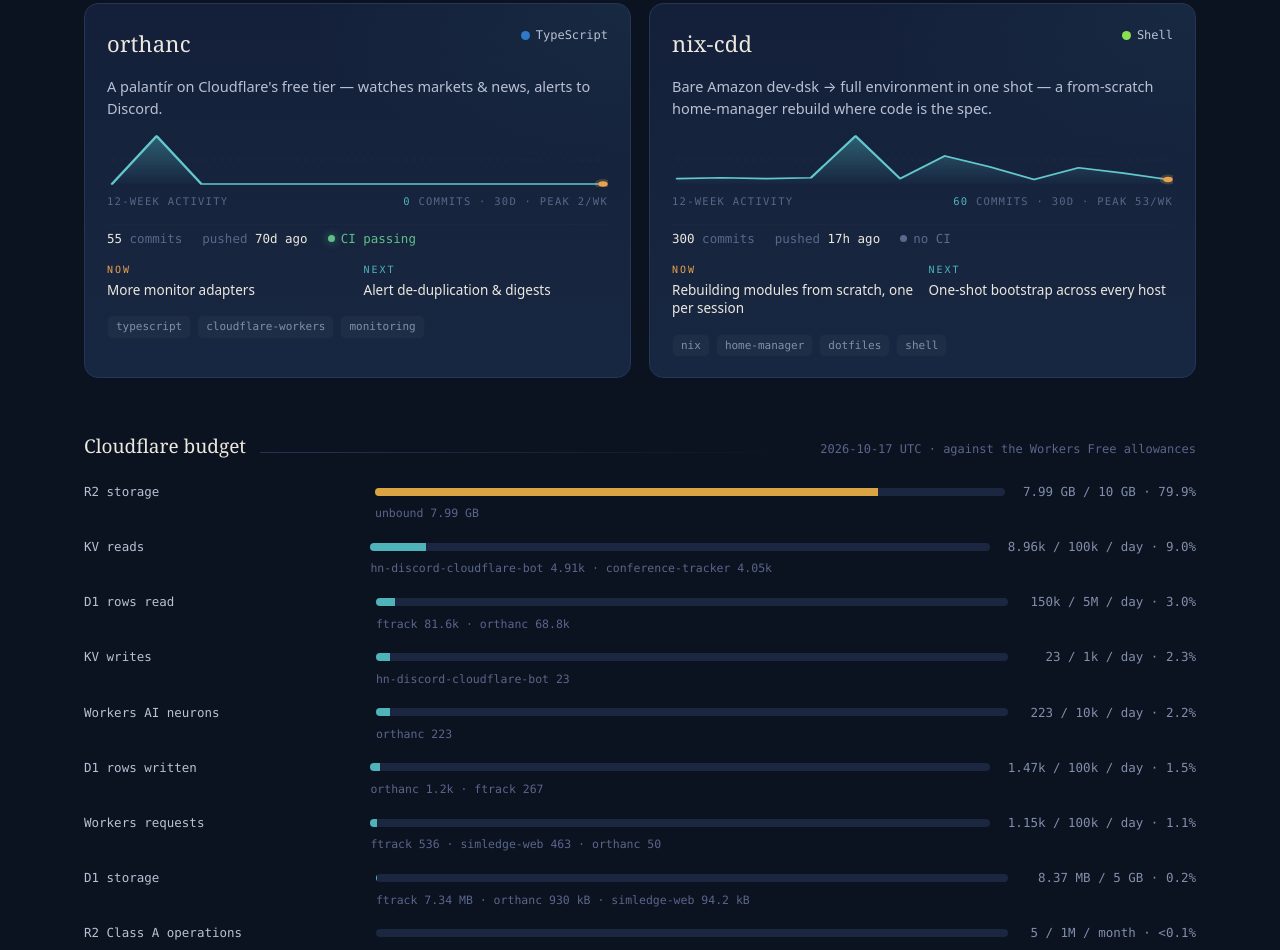
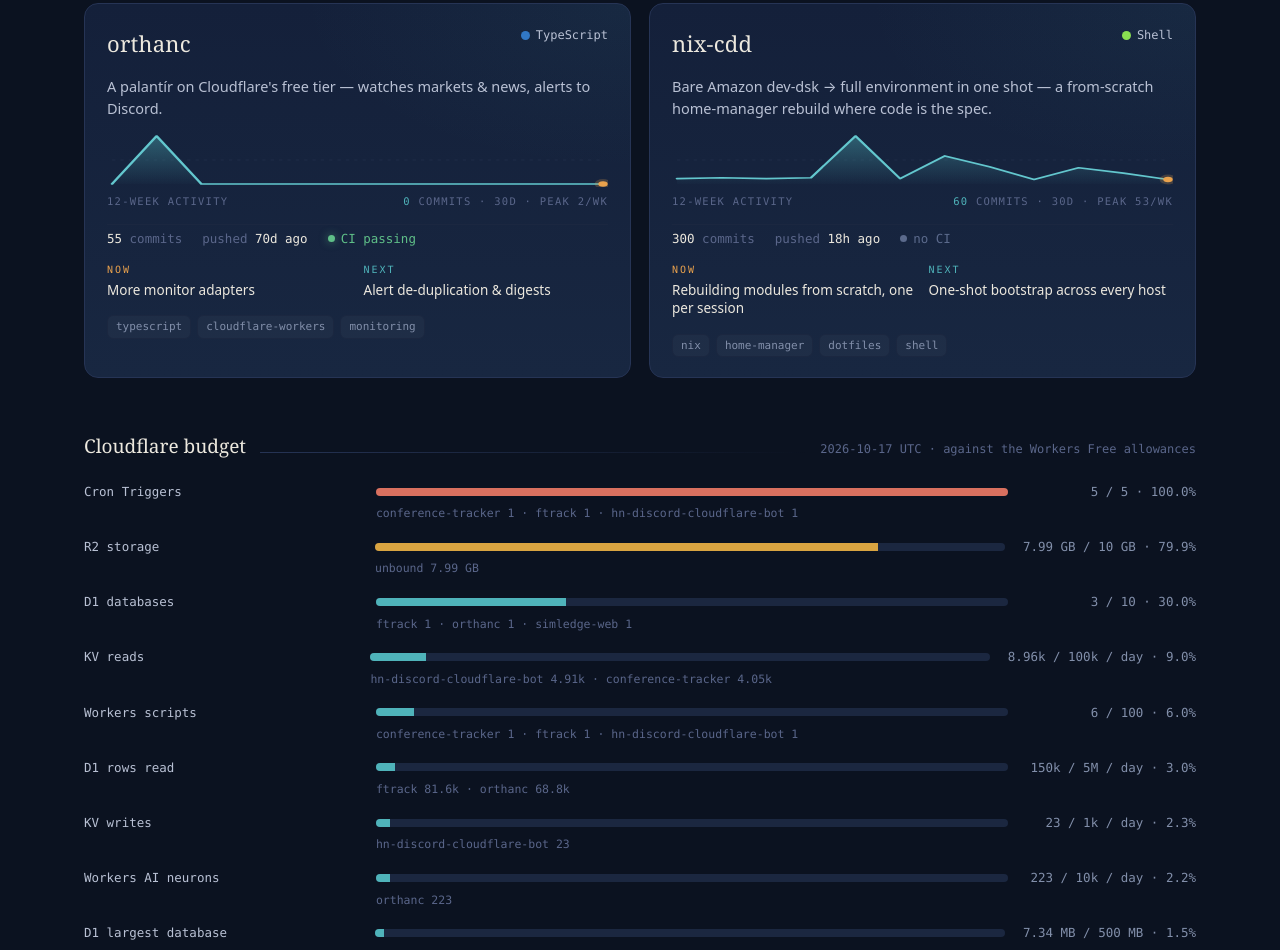
Before and after one commit to Ahacad/amon-hen-web, a plain HTML site: page index.html in a window 1280 px wide. Shown: the part 1850-2800 px from the top of the page. Drawn offline with Linux system fonts and the light colour scheme.

Commit message:
chore: refresh dashboard

```diff
--- a/index.html
+++ b/index.html
@@ -234,10 +234,18 @@
 
   <section class="quotas" id="quotas" aria-label="Cloudflare usage against the Workers Free allowances"></section>
 
+  <div class="rule">
+    <h2>GitHub budget</h2>
+    <span class="line"></span>
+    <span class="count" id="ghDay"></span>
+  </div>
+
+  <section class="quotas" id="ghQuotas" aria-label="GitHub usage against the GitHub Free allowances"></section>
+
   <footer class="site-foot">
     <div>
       <div class="how">How the seat sees</div>
-      <p>A Rust CLI reads each repo through the GitHub API and the Cloudflare account's usage once a day, fuses the live numbers with a hand-curated <em>now / next</em>, and rewrites this surface from a single <code>snapshot.json</code>. The daily green run in the Actions tab is the proof it's still watching.</p>
+      <p>A Rust CLI reads each repo through the GitHub API, plus the Cloudflare account's usage and the GitHub billing report, once a day, fuses the live numbers with a hand-curated <em>now / next</em>, and rewrites this surface from a single <code>snapshot.json</code>. The daily green run in the Actions tab is the proof it's still watching.</p>
     </div>
     <div><a class="repo-link" href="https://github.com/Ahacad/amon-hen" target="_blank" rel="noopener">source ↗</a></div>
   </footer>
@@ -350,6 +358,7 @@
   }
 
   // 5440000 -> "5.44M", 7987701643 bytes -> "7.99 GB": three significant digits.
+  const UNIT_SUFFIX = { gb_seconds: " GB-s", seconds: " s", minutes: " min", hours: " h" };
   function fmt(unit, n) {
     const bytes = unit === "bytes";
     const [g, m, k] = bytes ? [" GB", " MB", " kB"] : ["B", "M", "k"];
@@ -359,19 +368,19 @@
     };
     const out = n >= 1e9 ? scale(n / 1e9, g) : n >= 1e6 ? scale(n / 1e6, m) : n >= 1e3 ? scale(n / 1e3, k)
       : String(n) + (bytes ? " B" : "");
-    return unit === "gb_seconds" ? out + " GB-s" : out;
+    return out + (UNIT_SUFFIX[unit] || "");
   }
 
-  function quotaPanel(cf) {
-    const box = document.getElementById("quotas");
-    if (!cf) {
-      box.innerHTML = `<div class="state">No Cloudflare usage in this snapshot.</div>`;
+  function quotaPanel(usage, ids, provider, allowances) {
+    const box = document.getElementById(ids.box);
+    if (!usage) {
+      box.innerHTML = `<div class="state">No ${provider} usage in this snapshot.</div>`;
       return;
     }
-    document.getElementById("cfDay").textContent =
-      `${cf.day} UTC · against the Workers Free allowances${cf.stale ? " · stale" : ""}`;
+    document.getElementById(ids.day).textContent =
+      `${usage.day} UTC · against the ${allowances}${usage.stale ? " · stale" : ""}`;
     const per = { day: " / day", month: " / month", total: "" };
-    box.innerHTML = cf.quotas
+    box.innerHTML = usage.quotas
       .filter(q => q.used > 0)
       .map(q => ({ ...q, pct: (100 * q.used) / q.budget }))
       .sort((a, b) => b.pct - a.pct)
@@ -413,7 +422,8 @@
 
     document.getElementById("landCount").textContent = `${P.length} repos${featured ? ` · ${featured} featured` : ""}`;
     document.getElementById("grid").innerHTML = P.map(card).join("");
-    quotaPanel(snap.cloudflare);
+    quotaPanel(snap.cloudflare, { box: "quotas", day: "cfDay" }, "Cloudflare", "Workers Free allowances");
+    quotaPanel(snap.github, { box: "ghQuotas", day: "ghDay" }, "GitHub", "GitHub Free allowances, month to date");
   }
 
   fetch("./snapshot.json", { cache: "no-cache" })
--- a/snapshot.json
+++ b/snapshot.json
@@ -1,5 +1,5 @@
 {
-  "generated_at": "2026-10-18T21:10:21.668605903Z",
+  "generated_at": "2026-10-18T21:44:38.200858567Z",
   "projects": [
     {
       "name": "simledge-web",
@@ -49,8 +49,8 @@
         "meta"
       ],
       "language": "Rust",
-      "total_commits": 113,
-      "recent_commits": 36,
+      "total_commits": 115,
+      "recent_commits": 38,
       "activity_12w": [
         7,
         7,
@@ -67,7 +67,7 @@
       ],
       "ci": "passing",
       "release": null,
-      "updated": "2026-10-18T21:04:35Z",
+      "updated": "2026-10-18T21:30:16Z",
       "stale": false,
       "featured": false,
       "url": null
@@ -473,8 +473,202 @@
             "used": 7987701643
           }
         ]
+      },
+      {
+        "service": "Workers scripts",
+        "period": "total",
+        "unit": "count",
+        "used": 6,
+        "budget": 100,
+        "by_project": [
+          {
+            "project": "conference-tracker",
+            "used": 1
+          },
+          {
+            "project": "ftrack",
+            "used": 1
+          },
+          {
+            "project": "hn-discord-cloudflare-bot",
+            "used": 1
+          },
+          {
+            "project": "orthanc",
+            "used": 1
+          },
+          {
+            "project": "simledge-web",
+            "used": 1
+          },
+          {
+            "project": "weathertop",
+            "used": 1
+          }
+        ]
+      },
+      {
+        "service": "Cron Triggers",
+        "period": "total",
+        "unit": "count",
+        "used": 5,
+        "budget": 5,
+        "by_project": [
+          {
+            "project": "conference-tracker",
+            "used": 1
+          },
+          {
+            "project": "ftrack",
+            "used": 1
+          },
+          {
+            "project": "hn-discord-cloudflare-bot",
+            "used": 1
+          },
+          {
+            "project": "orthanc",
+            "used": 1
+          },
+          {
+            "project": "simledge-web",
+            "used": 1
+          },
+          {
+            "project": "weathertop",
+            "used": 0
+          }
+        ]
+      },
+      {
+        "service": "D1 databases",
+        "period": "total",
+        "unit": "count",
+        "used": 3,
+        "budget": 10,
+        "by_project": [
+          {
+            "project": "ftrack",
+            "used": 1
+          },
+          {
+            "project": "orthanc",
+            "used": 1
+          },
+          {
+            "project": "simledge-web",
+            "used": 1
+          }
+        ]
+      },
+      {
+        "service": "D1 largest database",
+        "period": "total",
+        "unit": "bytes",
+        "used": 7344128,
+        "budget": 500000000,
+        "by_project": [
+          {
+            "project": "ftrack",
+            "used": 7344128
+          },
+          {
+            "project": "orthanc",
+            "used": 929792
+          },
+          {
+            "project": "simledge-web",
+            "used": 94208
+          }
+        ]
+      },
+      {
+        "service": "KV storage",
+        "period": "total",
+        "unit": "bytes",
+        "used": 1410776,
+        "budget": 1000000000,
+        "by_project": [
+          {
+            "project": "conference-tracker",
+            "used": 1371205
+          },
+          {
+            "project": "hn-discord-cloudflare-bot",
+            "used": 39360
+          },
+          {
+            "project": "unbound",
+            "used": 211
+          }
+        ]
+      },
+      {
+        "service": "Durable Objects storage",
+        "period": "total",
+        "unit": "bytes",
+        "used": 0,
+        "budget": 5000000000,
+        "by_project": []
+      },
+      {
+        "service": "Workers Builds minutes",
+        "period": "month",
+        "unit": "minutes",
+        "used": 0,
+        "budget": 3000,
+        "by_project": []
+      },
+      {
+        "service": "Queues operations",
+        "period": "day",
+        "unit": "count",
+        "used": 0,
+        "budget": 10000,
+        "by_project": []
+      },
+      {
+        "service": "Workflows steps",
+        "period": "day",
+        "unit": "count",
+        "used": 0,
+        "budget": 3000,
+        "by_project": []
+      },
+      {
+        "service": "Hyperdrive queries",
+        "period": "day",
+        "unit": "count",
+        "used": 0,
+        "budget": 100000,
+        "by_project": []
+      },
+      {
+        "service": "Vectorize queried dimensions",
+        "period": "month",
+        "unit": "count",
+        "used": 0,
+        "budget": 30000000,
+        "by_project": []
+      },
+      {
+        "service": "Vectorize stored dimensions",
+        "period": "total",
+        "unit": "count",
+        "used": 0,
+        "budget": 5000000,
+        "by_project": []
+      },
+      {
+        "service": "Browser Run time",
+        "period": "day",
+        "unit": "seconds",
+        "used": 0,
+        "budget": 600,
+        "by_project": []
       }
     ],
     "stale": false
-  }
+  },
+  "github": null
 }
```
